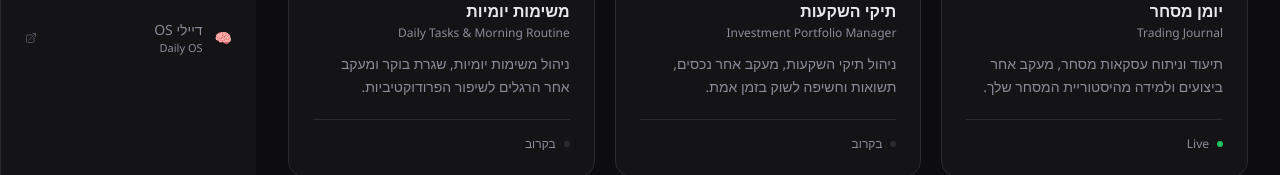
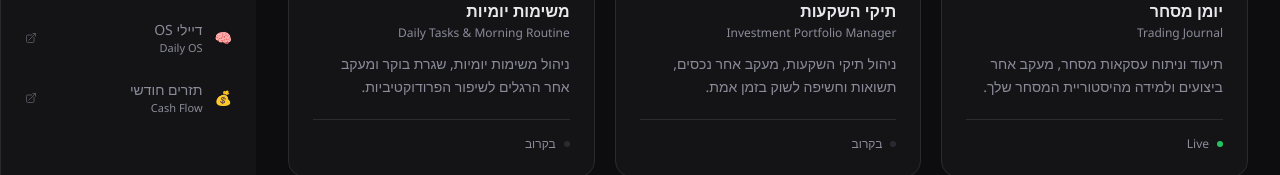
Before and after one commit to royiraygan90-max/control-room, a Next.js app: page / in a window 1280 px wide. Shown: the part 414-589 px from the top of the page. Built offline with nearby package versions, Linux system fonts and the light colour scheme.

Commit message:
feat: add Cash Flow to Control Room

```diff
--- a/app/page.tsx
+++ b/app/page.tsx
@@ -74,6 +74,16 @@ const modules = [
     accentColor: "#6366f1",
     icon: (<span>🧠</span>),
   },
+  {
+    title: "תזרים חודשי",
+    subtitle: "Cash Flow",
+    description: "מעקב הכנסות והוצאות חודשי עם גרפים, KPI ורשימת עסקאות",
+    href: "https://cash-flow-production.up.railway.app",
+    external: true,
+    status: "Live",
+    accentColor: "#10b981",
+    icon: (<span>💰</span>),
+  },
 ];
 
 export default function HomePage() {
--- a/components/Sidebar.tsx
+++ b/components/Sidebar.tsx
@@ -65,6 +65,13 @@ const navItems = [
     href: "https://daily-os-production-f513.up.railway.app",
     external: true,
     icon: (<span>🧠</span>),
+  },
+  {
+    label: "תזרים חודשי",
+    sublabel: "Cash Flow",
+    href: "https://cash-flow-production.up.railway.app",
+    external: true,
+    icon: (<span>💰</span>),
   },
 ];
 
```
